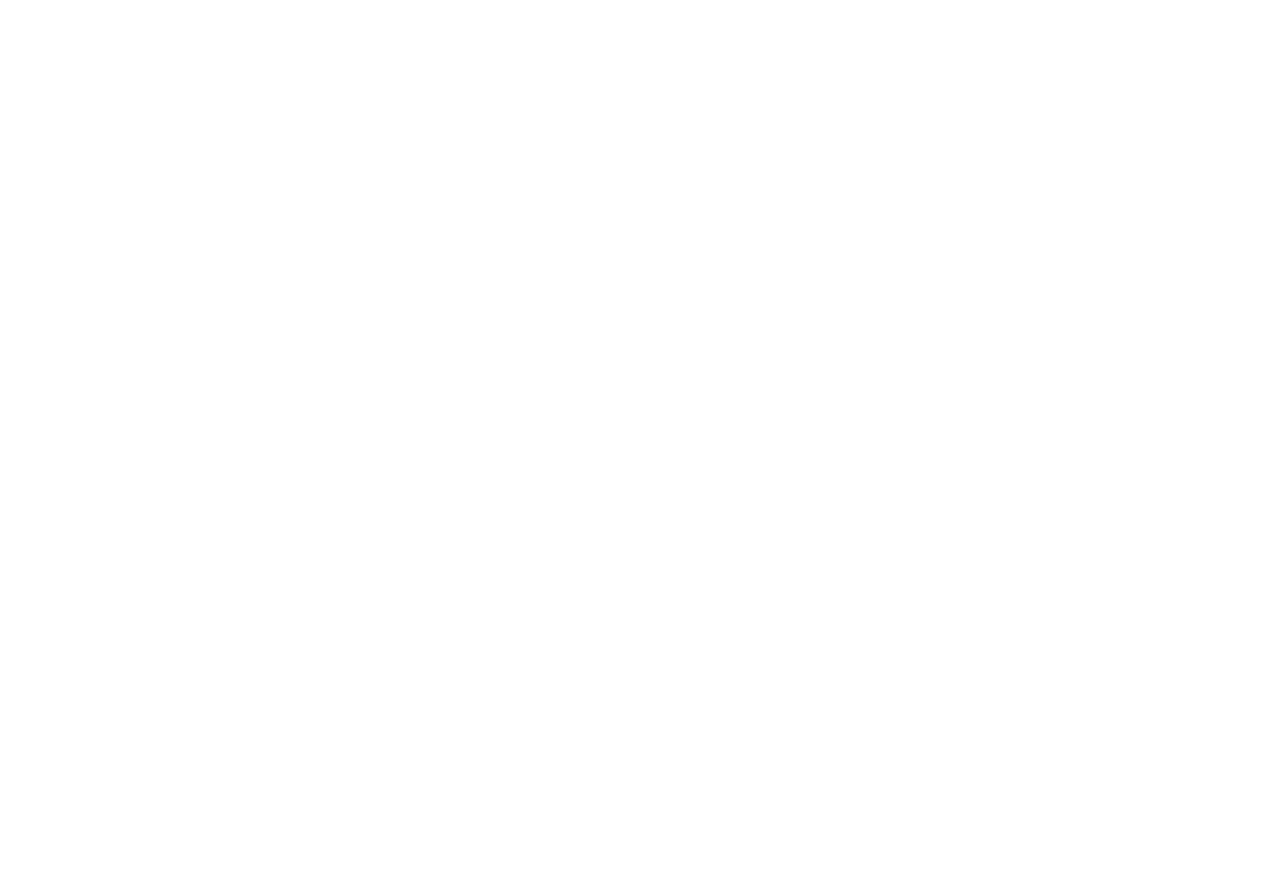
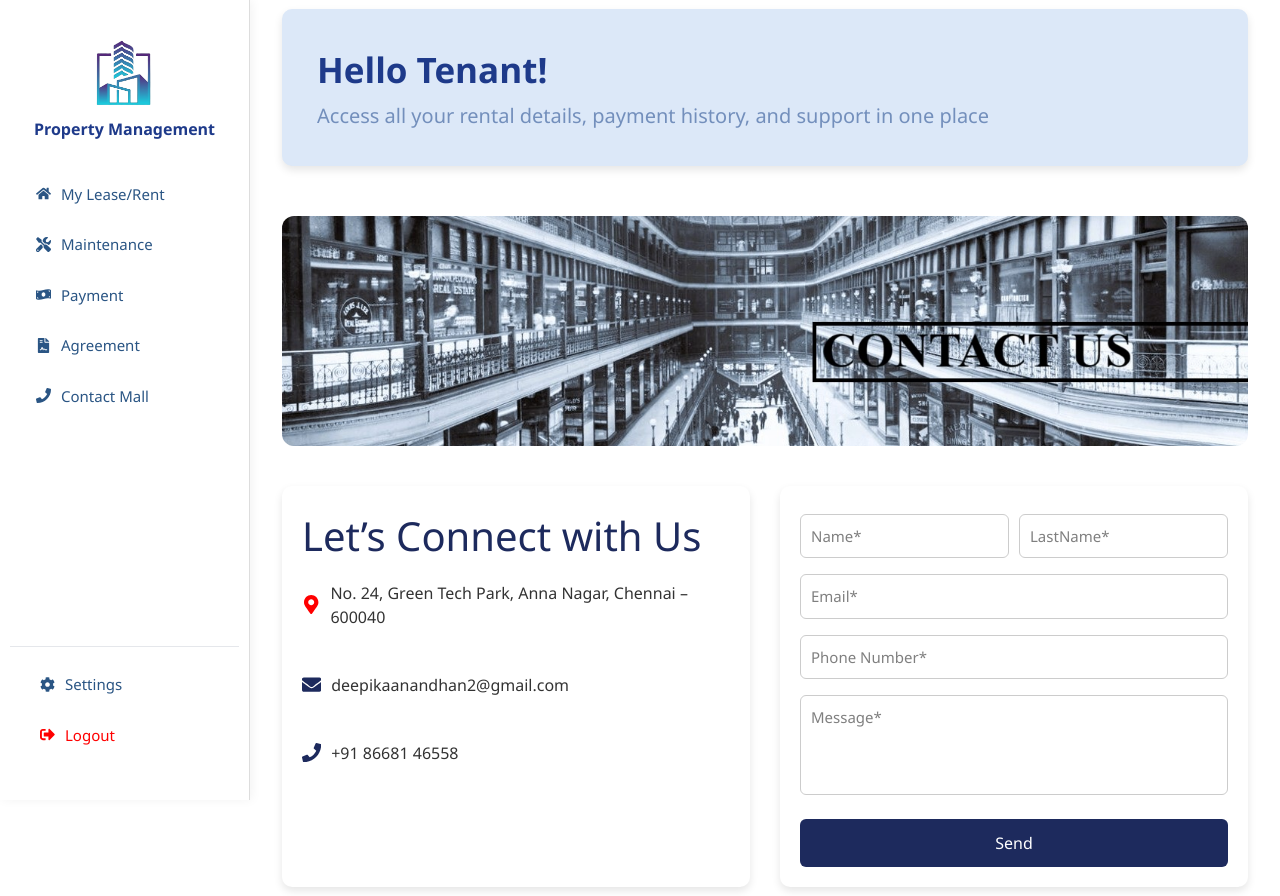
Before and after one commit to Ganga9115/PropPulse, a React (Vite) app in the folder frontend/: page /contact in a window 1280 px wide. Before the commit this address had no page. Before the commit the page ends 800 px from the top, so only its background shows below. Built offline with nearby package versions, Linux system fonts and the light colour scheme.

Commit message:
Contact Page added

```diff
--- a/frontend/src/App.jsx
+++ b/frontend/src/App.jsx
@@ -1,26 +1,31 @@
 import { Routes, Route } from "react-router-dom";
-import LandingPage from './components/LandingPage';
-import LoginPage from './components/LoginPage';
-import SignUpPage from './components/SignUpPage';
-import SelectUnitPage from './components/SelectUnitPage';
-import RequestForm from './components/RequestForm';
-import AppLayout from './components/AppLayout';
-import AgreementPage from './components/AgreementPage';
-import RequestSubmittedPage from './components/RequestSubmittedPage';
+import LandingPage from "./components/LandingPage";
+import LoginPage from "./components/LoginPage";
+import SignUpPage from "./components/SignUpPage";
+import SelectUnitPage from "./components/SelectUnitPage";
+import RequestForm from "./components/RequestForm";
+import AppLayout from "./components/AppLayout";
+import AgreementPage from "./components/AgreementPage";
+import RequestSubmittedPage from "./components/RequestSubmittedPage";
 import TenantDashboard from "./components/TenantDashboard";
 import MaintenanceView from "./components/MaintenanceView";
 import MaintenanceRequest from "./components/MaintenanceRequest";
 import Rent from "./components/Rent";
+import UnitDetailsPage from "./components/UnitDetailsPage";
+import Contact from "./components/Contact"; // <- new page
+
 import "./index.css";
-import UnitDetailsPage from './components/UnitDetailsPage';
 
 export default function App() {
   return (
     <Routes>
+      {/* Public Routes */}
       <Route path="/" element={<LandingPage />} />
       <Route path="/login" element={<LoginPage />} />
       <Route path="/signup" element={<SignUpPage />} />
-      <Route element={<AppLayout />}>
+
+      {/* Protected/Layout Routes */}
+
         <Route path="/select-unit" element={<SelectUnitPage />} />
         <Route path="/request-form" element={<RequestForm />} />
         <Route path="/agreement" element={<AgreementPage />} />
@@ -30,7 +35,8 @@
         <Route path="/maintenance/new" element={<MaintenanceRequest />} />
         <Route path="/rent" element={<Rent />} />
         <Route path="/unit-details" element={<UnitDetailsPage />} />
-      </Route>
+        <Route path="/contact" element={<Contact/>} />
+
     </Routes>
   );
 }
--- /dev/null
+++ b/frontend/src/components/Contact.jsx
@@ -0,0 +1,106 @@
+import React, { useState } from "react";
+import Sidebar from "./Sidebar";
+import "../styles/Contact.css";
+import { FaMapMarkerAlt, FaEnvelope, FaPhone } from "react-icons/fa";
+// ✅ Import your image
+import contactBanner from "../assets/contact-banner.png";
+
+const Contact = () => {
+  const [formData, setFormData] = useState({
+    firstName: "",
+    lastName: "",
+    email: "",
+    phone: "",
+    message: "",
+  });
+
+  const handleChange = (e) => {
+    setFormData({ ...formData, [e.target.name]: e.target.value });
+  };
+
+  const handleSubmit = (e) => {
+    e.preventDefault();
+    console.log("Form Submitted: ", formData);
+    alert("Message sent successfully!");
+    setFormData({ firstName: "", lastName: "", email: "", phone: "", message: "" });
+  };
+
+  return (
+    <div className="contact-page">
+      <Sidebar />
+      <div className="contact-container">
+
+
+        <div className="contact-header">
+          <h1>Hello Tenant!</h1>
+          <p>Access all your rental details, payment history, and support in one place</p>
+        </div>
+         {/* ✅ Banner Image */}
+        <div className="contact-banner">
+          <img src={contactBanner} alt="contact" />
+        </div>
+
+        <div className="contact-body">
+          <div className="contact-info">
+            <h3>Let’s Connect with Us</h3>
+            <p><FaMapMarkerAlt className="icon" color="red"/> No. 24, Green Tech Park, Anna Nagar, Chennai – 600040</p>
+            <br/>
+            <p><FaEnvelope className="icon" /> deepikaanandhan2@gmail.com</p>
+            <br/>
+            <p><FaPhone className="icon" /> +91 86681 46558</p>
+          </div>
+
+          <div className="contact-form">
+
+            <form onSubmit={handleSubmit}>
+              <div className="name-fields">
+                <input
+                  type="text"
+                  name="firstName"
+                  placeholder="Name*"
+                  value={formData.firstName}
+                  onChange={handleChange}
+                  required
+                />
+                <input
+                  type="text"
+                  name="lastName"
+                  placeholder="LastName*"
+                  value={formData.lastName}
+                  onChange={handleChange}
+                  required
+                />
+              </div>
+              <input
+                type="email"
+                name="email"
+                placeholder="Email*"
+                value={formData.email}
+                onChange={handleChange}
+                required
+              />
+              <input
+                type="text"
+                name="phone"
+                placeholder="Phone Number*"
+                value={formData.phone}
+                onChange={handleChange}
+                required
+              />
+              <textarea
+                name="message"
+                placeholder="Message*"
+                value={formData.message}
+                onChange={handleChange}
+                required
+              />
+              <button type="submit">Send</button>
+            </form>
+          </div>
+        </div>
+      </div>
+    </div>
+  );
+};
+
+export default Contact;
--- /dev/null
+++ b/frontend/src/styles/Contact.css
@@ -0,0 +1,121 @@
+.contact-page {
+  display: flex;
+  font-family: "Segoe UI", Tahoma, Geneva, Verdana, sans-serif;
+}
+
+.contact-container {
+  flex: 1;
+   padding: 9px 32px ;
+}
+
+.contact-header {
+  background: #dce8f8;
+  padding: 35px;
+  border-radius: 10px;
+  margin-bottom: 50px;
+  box-shadow: 0 4px 8px rgba(0,0,0,0.1);
+}
+
+.contact-header h1 {
+ font-size: 35px;
+  font-weight: 700;
+  color: #1e3a8a;
+  margin-bottom: 4px;
+}
+
+.contact-header p {
+   color: #738fbc;
+  font-size: 20px;
+}
+
+.contact-body {
+  display: flex;
+  justify-content: space-between;
+  gap: 30px;
+}
+
+.contact-info {
+  flex: 1;
+  background: #fff;
+  padding: 20px;
+  border-radius: 10px;
+  box-shadow: 0 4px 8px rgba(0,0,0,0.1);
+}
+
+.contact-info h3 {
+  color: #1d2a5d;
+  margin-bottom: 15px;
+  font-size: 40px;
+  font-family: "Segoe UI", Tahoma, Geneva, Verdana, sans-serif;
+}
+
+.contact-info p {
+  display: flex;
+  align-items: center;
+  margin: 10px 0;
+  color: #333;
+}
+
+.contact-info .icon {
+  margin-right: 10px;
+  color: #1d2a5d;
+}
+
+.contact-form {
+  flex: 1;
+  background: #fff;
+  padding: 20px;
+  border-radius: 10px;
+  box-shadow: 0 4px 8px rgba(0,0,0,0.1);
+}
+
+.contact-form h3 {
+  margin-bottom: 15px;
+  color: #1d2a5d;
+}
+
+.name-fields {
+  display: flex;
+  gap: 10px;
+}
+
+.contact-form input,
+.contact-form textarea {
+  width: 100%;
+  padding: 10px;
+  margin: 8px 0;
+  border: 1px solid #ccc;
+  border-radius: 6px;
+}
+
+.contact-form textarea {
+  resize: none;
+  height: 100px;
+}
+
+.contact-form button {
+  width: 100%;
+  background: #1d2a5d;
+  color: white;
+  padding: 12px;
+  border: none;
+  border-radius: 6px;
+  cursor: pointer;
+  margin-top: 10px;
+}
+
+.contact-form button:hover {
+  background: #16204b;
+}
+.contact-banner {
+  text-align: center;
+  margin-bottom: 40px;
+  margin-top: 0px;
+}
+
+.contact-banner img {
+  width: 100%;
+  max-height: 230px;
+  object-fit: cover;
+  border-radius: 12px;
+}
```
Also changed, not shown: frontend/src/assets/contact-banner.png (added).
